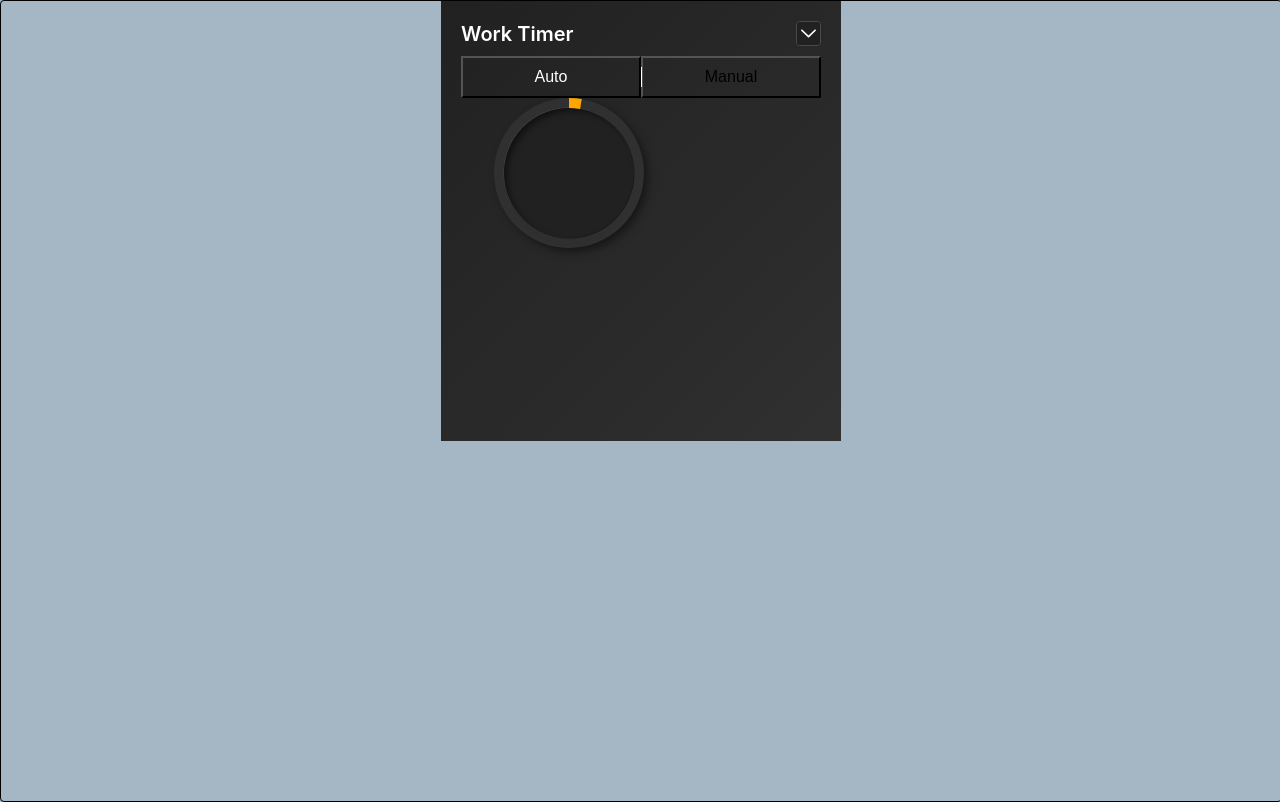
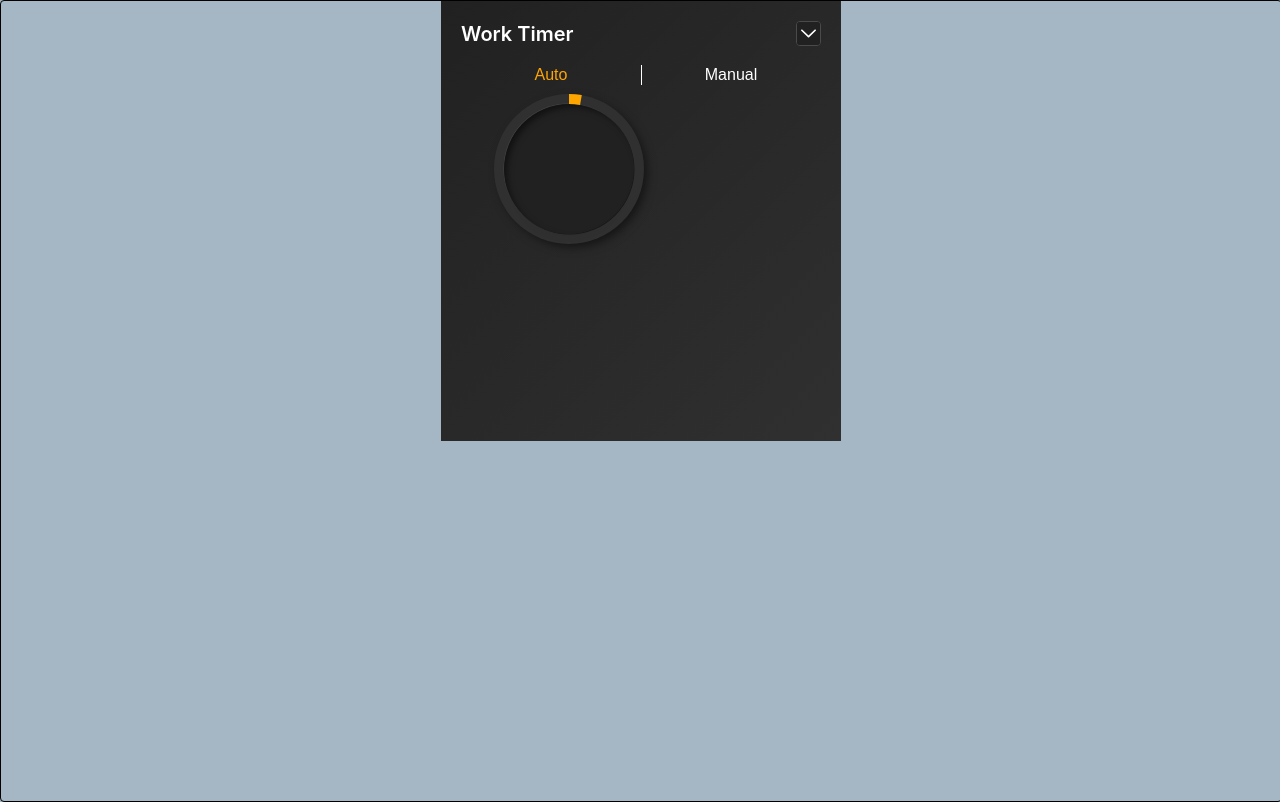
Before and after one commit to ilyas-homedev/work-timer-extension, a React (Create React App) app: page / in a window 1280 px wide. Built offline with nearby package versions, Linux system fonts and the light colour scheme.

Commit message:
index.css: add styles

```diff
--- a/src/index.css
+++ b/src/index.css
@@ -5,6 +5,7 @@
   --gray-100: #808080;
   --gray-dark: #4a4a4a;
   --black: #000000;
+  --orange: orange;
 }
 
 html {
@@ -47,4 +48,7 @@ h1 {
 
 button {
   cursor: pointer;
+  border: none;
+  background-color: var(--bg-main);
+  color: var(--color);
 }
```
